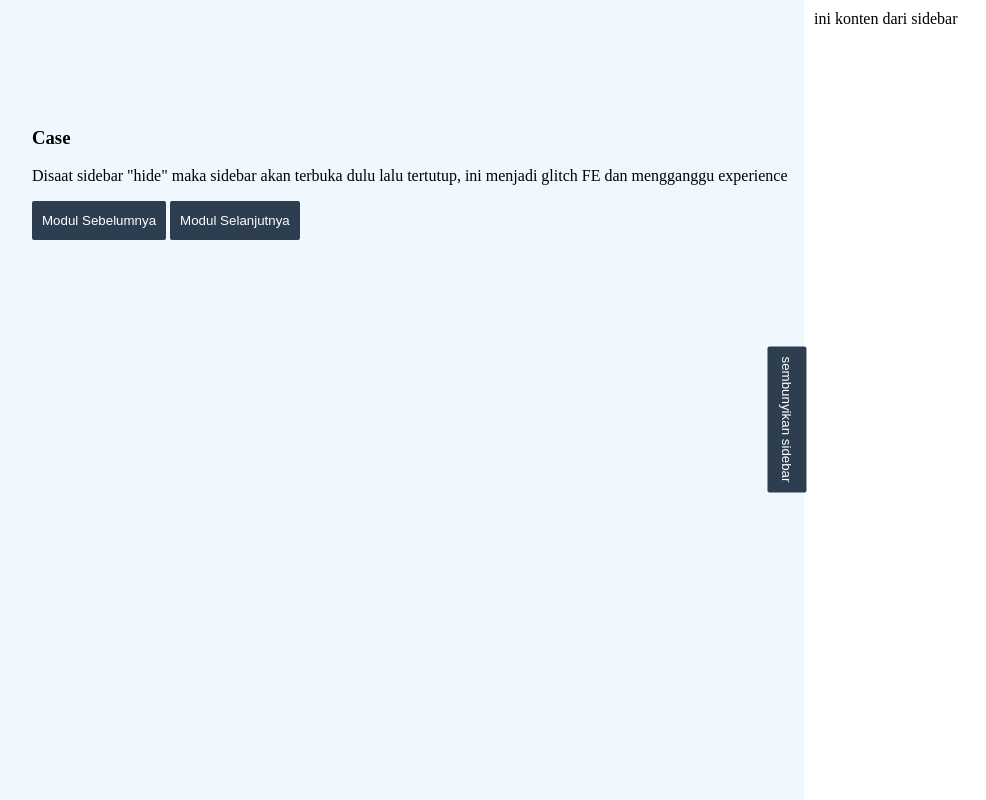
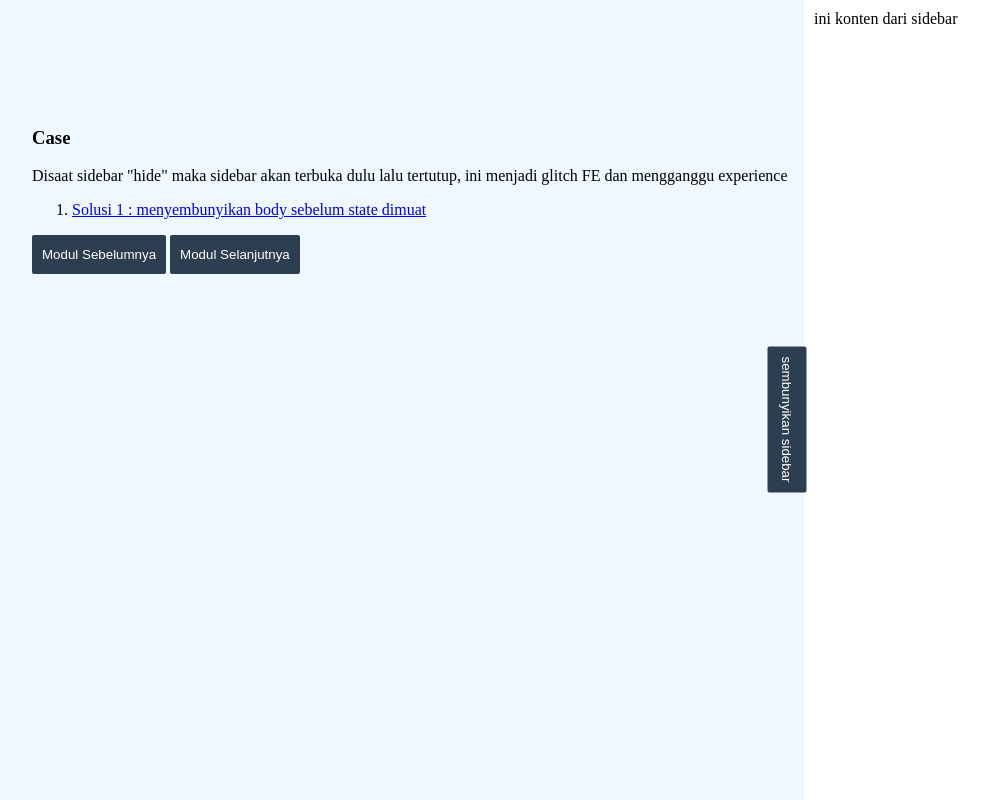
Before and after one commit to rahmatagungj/sidebar-localstorage-test, a plain HTML site: page index.html in a window 1280 px wide. Shown: the whole page, without its empty margins (176-1162 px from the left). Drawn offline with Linux system fonts and the light colour scheme.

Commit message:
add link to fix one

```diff
--- a/index.html
+++ b/index.html
@@ -9,9 +9,16 @@
   <body>
     <h3>Case</h3>
     <p>
-      Disaat sidebar "hide" maka sidebar akan terbuka dulu lalu tertutup,
-      ini menjadi glitch FE dan mengganggu experience
+    Disaat sidebar "hide" maka sidebar akan terbuka dulu lalu tertutup,
+    ini menjadi glitch FE dan mengganggu experience
     </p>
+    <ol>
+      <li>
+        <a href="fix-one.html">        Solusi 1 : menyembunyikan body sebelum
+          state dimuat</a></li>
+    </ol>
+
+
     <button class="btn" id="reload">Modul Sebelumnya</button>
     <button id="reload" class="btn">Modul Selanjutnya</button>
 
```
